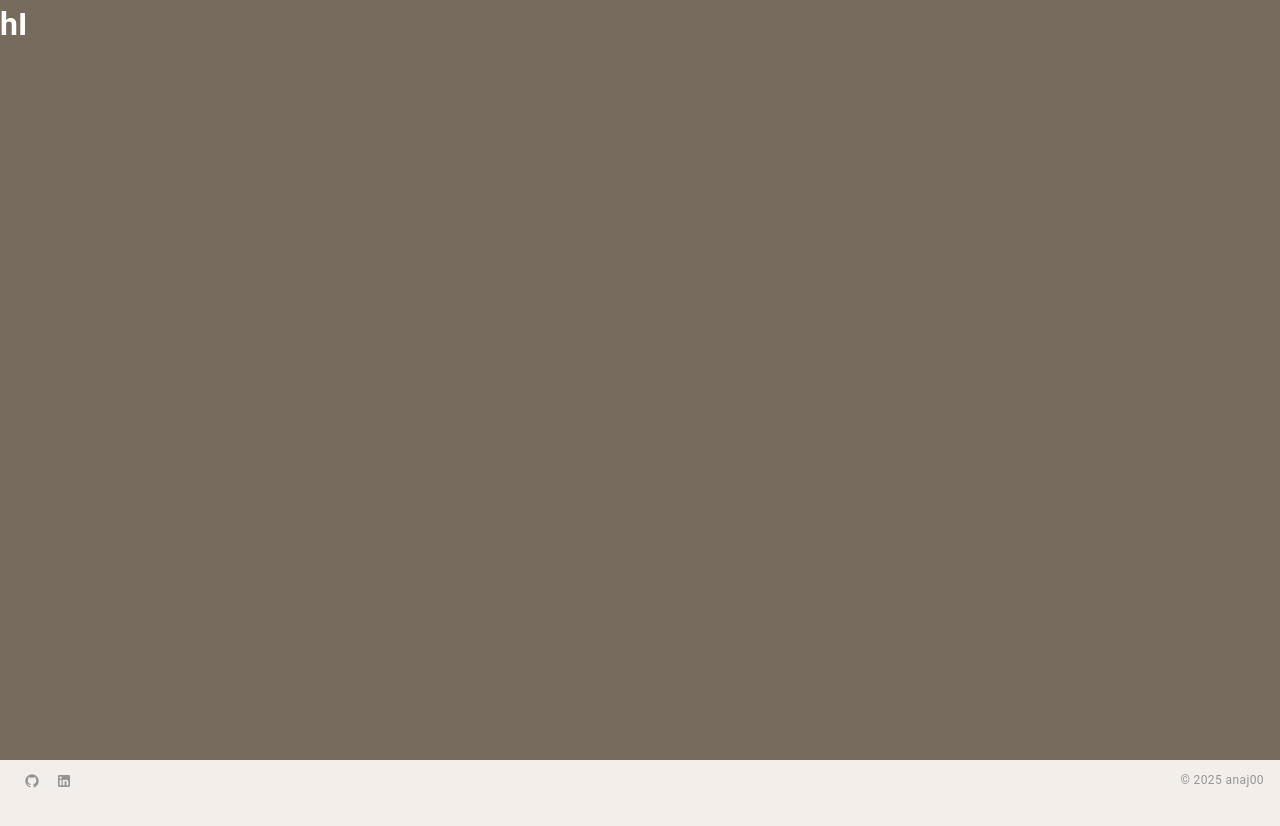
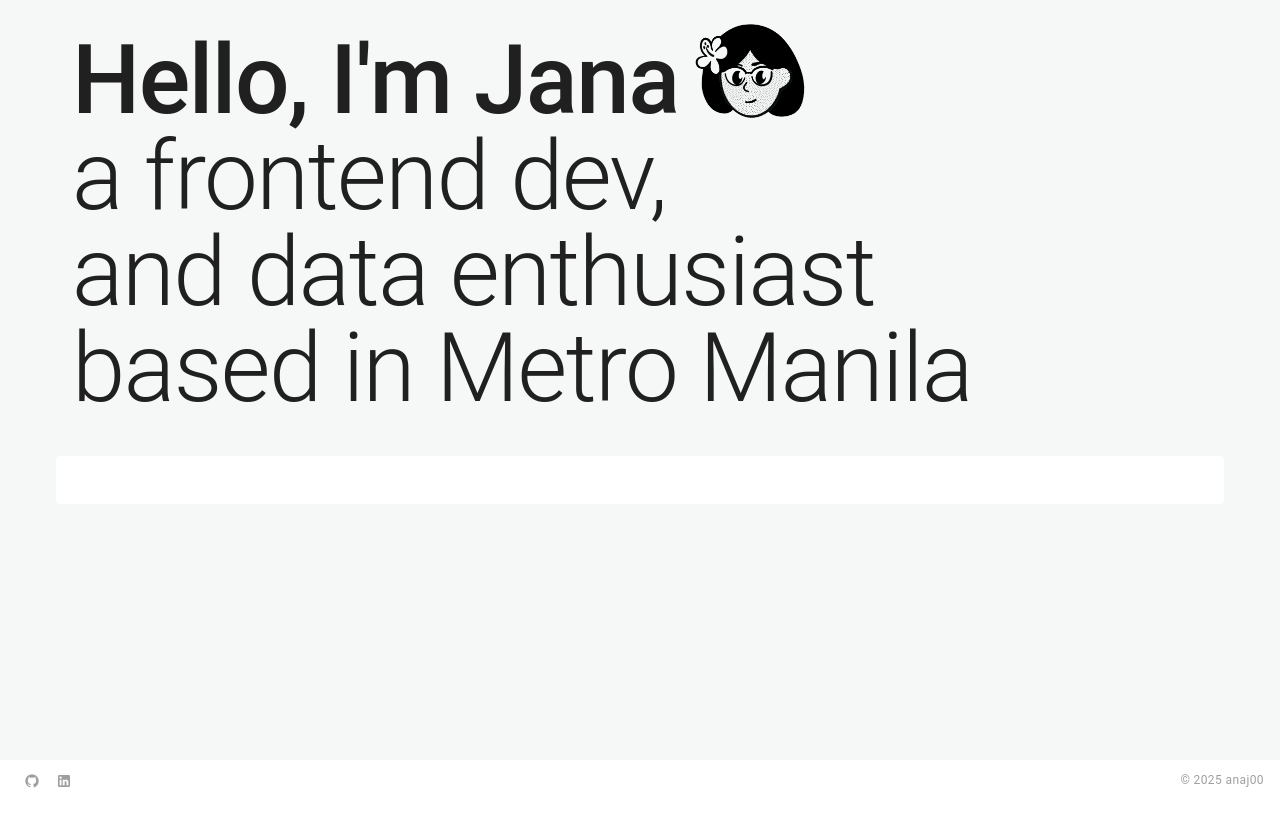
Before and after one commit to anaj00/anaj00-portfolio-v2, a Vue app in the folder anaj00-portfolio/: page / in a window 1280 px wide. Shown: the top 826 px of the page. After the commit the page ends 800 px from the top, so only its background shows below. Built offline with nearby package versions, Linux system fonts and the light colour scheme; a small style sheet from the web is missing.

Commit message:
feat(home): started making hero section

```diff
--- a/anaj00-portfolio/index.html
+++ b/anaj00-portfolio/index.html
@@ -4,7 +4,7 @@
       <meta charset="UTF-8">
       <link rel="icon" type="image/png" href="/pfp-outline.png">
       <meta name="viewport" content="width=device-width, initial-scale=1.0">
-      <title>Welcome to Vuetify 3</title>
+      <title>anaj00</title>
     </head>
     <body>
       <div id="app"></div>
--- a/anaj00-portfolio/src/components/AppFooter.vue
+++ b/anaj00-portfolio/src/components/AppFooter.vue
@@ -1,8 +1,5 @@
 <template>
-  <v-footer
-    app
-    height="40"
-  >
+  <v-footer app height="40">
     <a
       v-for="item in items"
       :key="item.title"
@@ -12,15 +9,12 @@
       target="_blank"
       :title="item.title"
     >
-      <v-icon
-        :icon="item.icon"
-        :size="item.icon === '$vuetify' ? 24 : 16"
-      />
+      <v-icon :icon="item.icon" :size="item.icon === '$vuetify' ? 24 : 16" />
     </a>
 
     <div
       class="text-caption text-disabled"
-      style="position: absolute; right: 16px;"
+      style="position: absolute; right: 16px"
     >
       &copy; 2025
       <span class="d-none d-sm-inline-block">anaj00</span>
@@ -31,16 +25,16 @@
 <script setup>
 const items = [
   {
-      title: 'GitHub',
+    title: "GitHub",
     icon: `mdi-github`,
-      href: 'https://github.com/anaj00',
+    href: "https://github.com/anaj00",
   },
   {
-      title: 'LinkedIn',
+    title: "LinkedIn",
     icon: `mdi-linkedin`,
-      href: 'https://www.linkedin.com/in/jana-marie-bantolino/',
-    }
-  ]
+    href: "https://www.linkedin.com/in/jana-marie-bantolino/",
+  },
+];
 </script>
 
 <style scoped lang="sass">
--- a/anaj00-portfolio/src/components/HelloWorld.vue
+++ /dev/null
@@ -1,90 +0,0 @@
-<template>
-  <v-container class="fill-height" max-width="900">
-    <div>
-      <v-img
-        class="mb-4"
-        height="150"
-        src="@/assets/logo.png"
-      />
-
-      <div class="mb-8 text-center">
-        <div class="text-body-2 font-weight-light mb-n1">Welcome to</div>
-        <h1 class="text-h2 font-weight-bold">Vuetify</h1>
-      </div>
-
-      <v-row>
-        <v-col cols="12">
-          <v-card
-            class="py-4"
-            color="surface-variant"
-            image="https://cdn.vuetifyjs.com/docs/images/one/create/feature.png"
-            prepend-icon="mdi-rocket-launch-outline"
-            rounded="lg"
-            variant="tonal"
-          >
-            <template #image>
-              <v-img position="top right" />
-            </template>
-
-            <template #title>
-              <h2 class="text-h5 font-weight-bold">
-                Get started
-              </h2>
-            </template>
-
-            <template #subtitle>
-              <div class="text-subtitle-1">
-                Change this page by updating <v-kbd>{{ `<HelloWorld />` }}</v-kbd> in <v-kbd>components/HelloWorld.vue</v-kbd>.
-              </div>
-            </template>
-          </v-card>
-        </v-col>
-
-        <v-col v-for="link in links" :key="link.href" cols="6">
-          <v-card
-            append-icon="mdi-open-in-new"
-            class="py-4"
-            color="surface-variant"
-            :href="link.href"
-            :prepend-icon="link.icon"
-            rel="noopener noreferrer"
-            rounded="lg"
-            :subtitle="link.subtitle"
-            target="_blank"
-            :title="link.title"
-            variant="tonal"
-          />
-        </v-col>
-      </v-row>
-    </div>
-  </v-container>
-</template>
-
-<script setup>
-  const links = [
-    {
-      href: 'https://vuetifyjs.com/',
-      icon: 'mdi-text-box-outline',
-      subtitle: 'Learn about all things Vuetify in our documentation.',
-      title: 'Documentation',
-    },
-    {
-      href: 'https://vuetifyjs.com/introduction/why-vuetify/#feature-guides',
-      icon: 'mdi-star-circle-outline',
-      subtitle: 'Explore available framework Features.',
-      title: 'Features',
-    },
-    {
-      href: 'https://vuetifyjs.com/components/all',
-      icon: 'mdi-widgets-outline',
-      subtitle: 'Discover components in the API Explorer.',
-      title: 'Components',
-    },
-    {
-      href: 'https://discord.vuetifyjs.com',
-      icon: 'mdi-account-group-outline',
-      subtitle: 'Connect with Vuetify developers.',
-      title: 'Community',
-    },
-  ]
-</script>
--- /dev/null
+++ b/anaj00-portfolio/src/components/HeroSection.vue
@@ -0,0 +1,27 @@
+<template>
+  <v-container height="95dvh">
+    <v-row>
+      <v-col cols="12">
+        <div class="pa-4">
+          <div class="d-flex align-start">
+            <h1 class="text-h1 font-weight-medium">Hello, I'm Jana</h1>
+            <v-img
+              class="ml-4 mt-n4"
+              height="7em"
+              max-width="7em"
+              src="/pfp.png"
+            ></v-img>
+          </div>
+          <h1 class="text-h1">a frontend dev,</h1>
+          <h1 class="text-h1">and data enthusiast</h1>
+          <h1 class="text-h1">based in Metro Manila</h1>
+        </div>
+      </v-col>
+    </v-row>
+    <v-row>
+      <v-col cols="12">
+        <v-card class="pa-6" density="comfortable" rounded="md" flat> </v-card>
+      </v-col>
+    </v-row>
+  </v-container>
+</template>
--- a/anaj00-portfolio/src/pages/index.vue
+++ b/anaj00-portfolio/src/pages/index.vue
@@ -1,7 +1,5 @@
 <template>
-  <v-sheet class="bg-primary" height="100vh">
-    <h1 color="text-primary">hI</h1>
-  </v-sheet>
+  <HeroSection />
 
 </template>
 
--- a/anaj00-portfolio/src/plugins/vuetify.js
+++ b/anaj00-portfolio/src/plugins/vuetify.js
@@ -14,17 +14,18 @@ import { createVuetify } from 'vuetify'
 // Vuetify theme setup
 export default createVuetify({
   theme: {
-    defaultTheme: 'light',
+    defaultTheme: "light",
     themes: {
       light: {
         colors: {
-          primary: '#776B5D', // Deep base
-          secondary: '#B0A695', // Muted soft tone
-          accent: '#EBE3D5', // Warm highlight
-          background: '#F3EEEA', // Light background
-          surface: '#F3EEEA', // Match background for cards, etc.
+          primary: "#FFFFFF",
+          secondary: "#212833",
+          accent: "#AD6978",
+          background: "#F5F8F7",
+          surface: "#FFFFFF",
+          black: "#14171F",
         },
       },
     },
   },
-})
+});
--- a/anaj00-portfolio/src/styles/settings.scss
+++ b/anaj00-portfolio/src/styles/settings.scss
@@ -10,14 +10,9 @@
 // );
 
 :root {
-  --primary-color: #776B5D;    // Deep base
-  --secondary-color: #B0A695; // Muted soft tone
-  --accent-color: #EBE3D5;     // Warm highlight
-  --background-color: #F3EEEA; // Light background
+  --primary: #FFFFFF;
+  --secondary: #212833;
+  --accent: #AD6978;
+  --background: #F5F8F7;
+  --surface: #FFFFFF;
 }
-
-// Optional: SCSS variables for use in SASS
-$primary-color: #776B5D;
-$secondary-color: #B0A695;
-$accent-color: #EBE3D5;
-$background-color: #F3EEEA;
```
Also changed, not shown: anaj00-portfolio/public/pfp-outline.png (deleted), anaj00-portfolio/public/pfp.png (added). Lines whose indentation alone changed are shown as unchanged.
